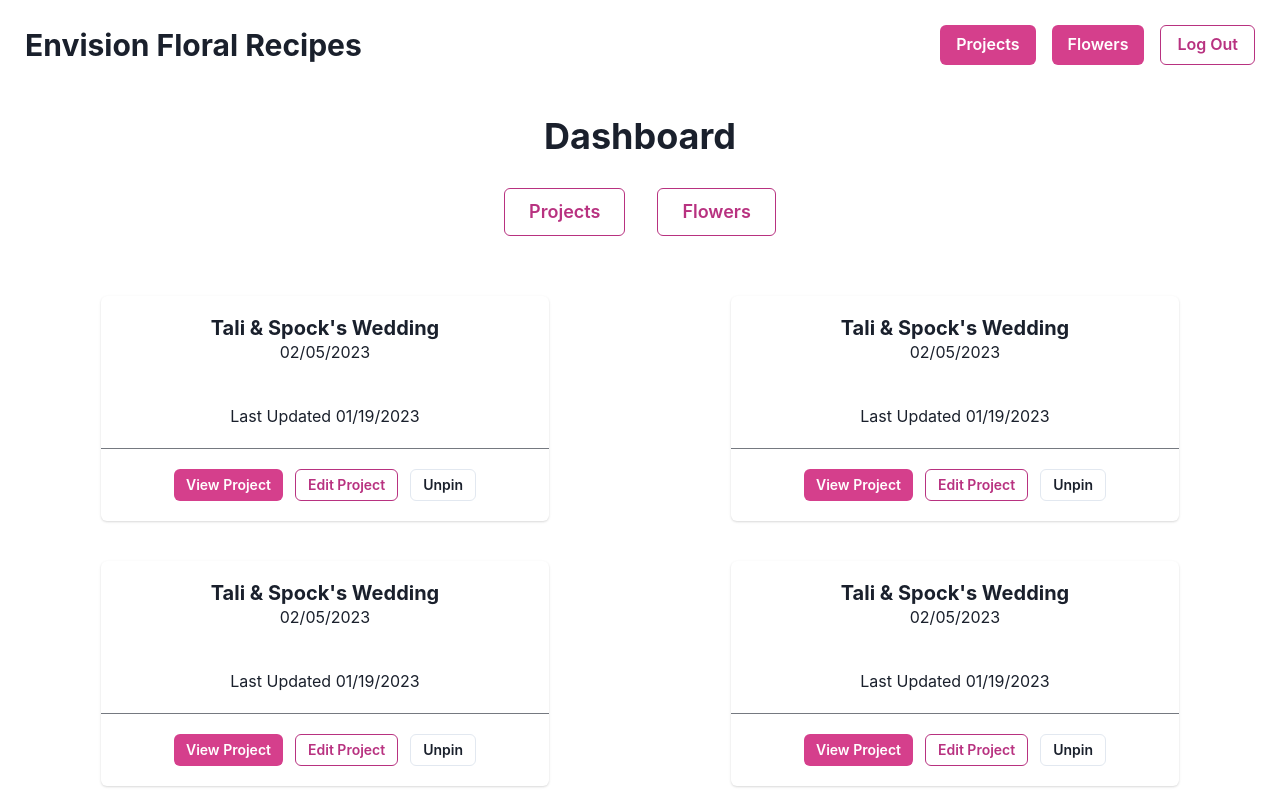
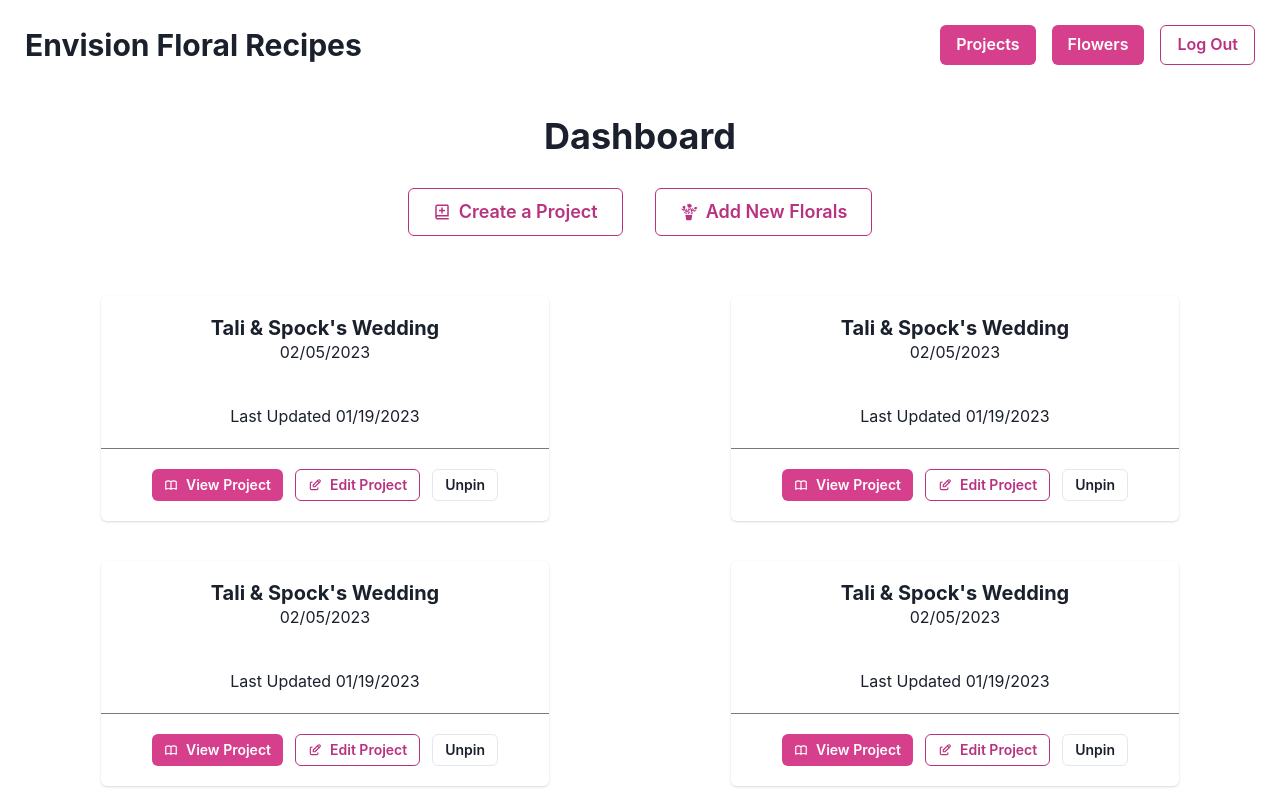
Before and after one commit to solidquartz/floral-recipes, a React (Create React App) app in the folder client/: page / in a window 1280 px wide. Shown: the top 800 px of the page. Built offline with nearby package versions, Linux system fonts and the light colour scheme.

Commit message:
Add icons and create project/florals buttons

```diff
--- a/client/src/pages/Dashboard.tsx
+++ b/client/src/pages/Dashboard.tsx
@@ -9,6 +9,8 @@ import {
   Spacer,
   SimpleGrid
 } from "@chakra-ui/react";
+import { BiBookAdd } from "react-icons/bi";
+import { GiFlowerPot } from "react-icons/gi";
 import React from "react";
 import { Header, ProjectCard, PinProjectCard } from "./components";
 
@@ -26,11 +28,11 @@ export const Dashboard: React.FC = () => {
         <Spacer />
         <Box p="30px">
           <ButtonGroup spacing="8" variant="outline">
-            <Button size="lg" colorScheme="pink">
-              Projects
+            <Button size="lg" colorScheme="pink" leftIcon={<BiBookAdd />}>
+              Create a Project
             </Button>
-            <Button size="lg" colorScheme="pink">
-              Flowers
+            <Button size="lg" colorScheme="pink" leftIcon={<GiFlowerPot />}>
+              Add New Florals
             </Button>
           </ButtonGroup>
         </Box>
@@ -53,7 +55,6 @@ export const Dashboard: React.FC = () => {
         <Box>
           <PinProjectCard />
         </Box>
-
       </SimpleGrid>
     </>
   );
--- a/client/src/pages/components/PinProjectCard.tsx
+++ b/client/src/pages/components/PinProjectCard.tsx
@@ -1,6 +1,6 @@
 // import { Link } from "react-router-dom";
 
-import { Box, Button, ButtonGroup, Center, Flex } from "@chakra-ui/react";
+import { Button, Center, Flex } from "@chakra-ui/react";
 import { BsPinAngle } from 'react-icons/bs'
 
 export const PinProjectCard: React.FC = () => {
--- a/client/src/pages/components/ProjectCard.tsx
+++ b/client/src/pages/components/ProjectCard.tsx
@@ -12,6 +12,8 @@ import {
   Heading,
   Text,
 } from "@chakra-ui/react";
+import { HiOutlineBookOpen } from "react-icons/hi";
+import { TbEdit } from 'react-icons/tb'
 
 export const ProjectCard: React.FC = () => {
   return (
@@ -30,8 +32,14 @@ export const ProjectCard: React.FC = () => {
       <Divider />
       <CardFooter justify="center" flexWrap="wrap">
         <ButtonGroup spacing="3" size="sm">
-            <Button colorScheme="pink">View Project</Button>
-            <Button variant="outline" colorScheme="pink">
+          <Button colorScheme="pink" leftIcon={<HiOutlineBookOpen />}>
+            View Project
+          </Button>
+          <Button
+            variant="outline"
+            colorScheme="pink"
+            leftIcon={<TbEdit />}
+          >
             Edit Project
           </Button>
           <Button variant="outline" colorScheme="gray">
```
Lines whose indentation alone changed are shown as unchanged.
